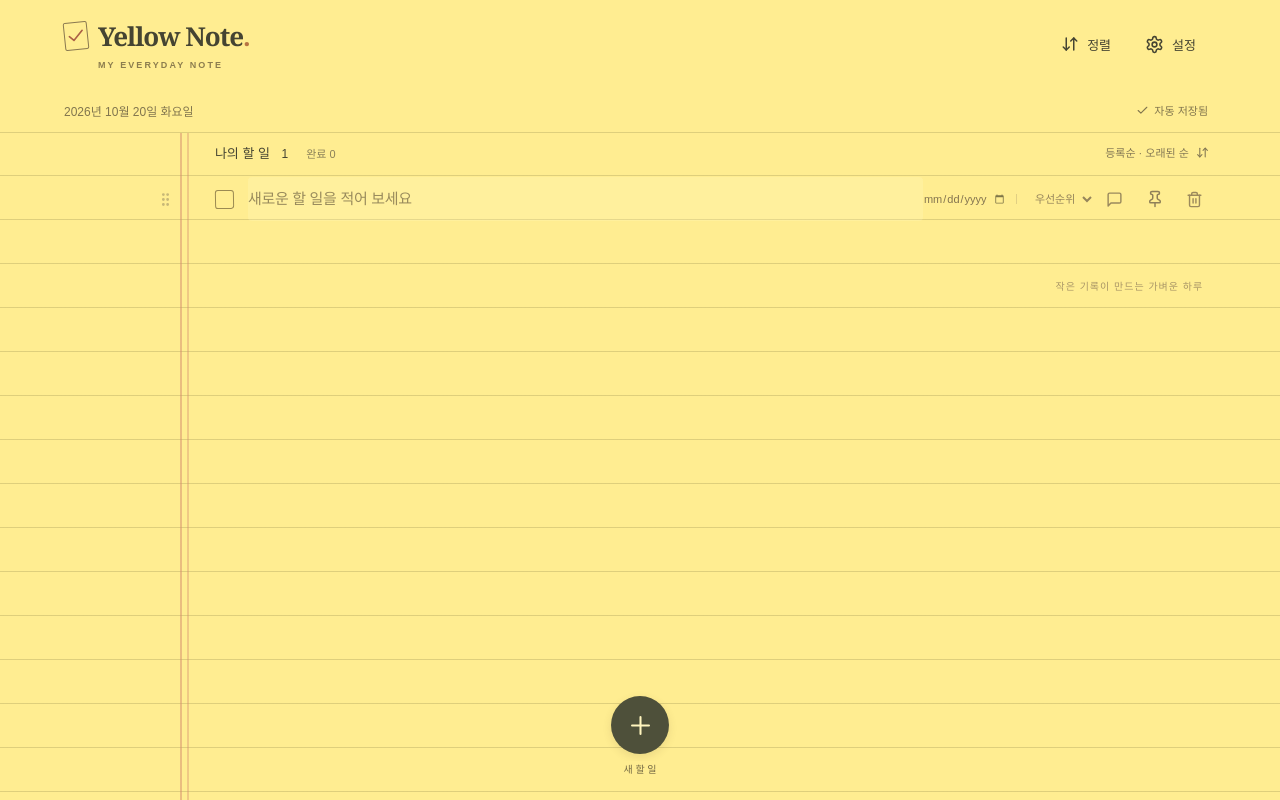
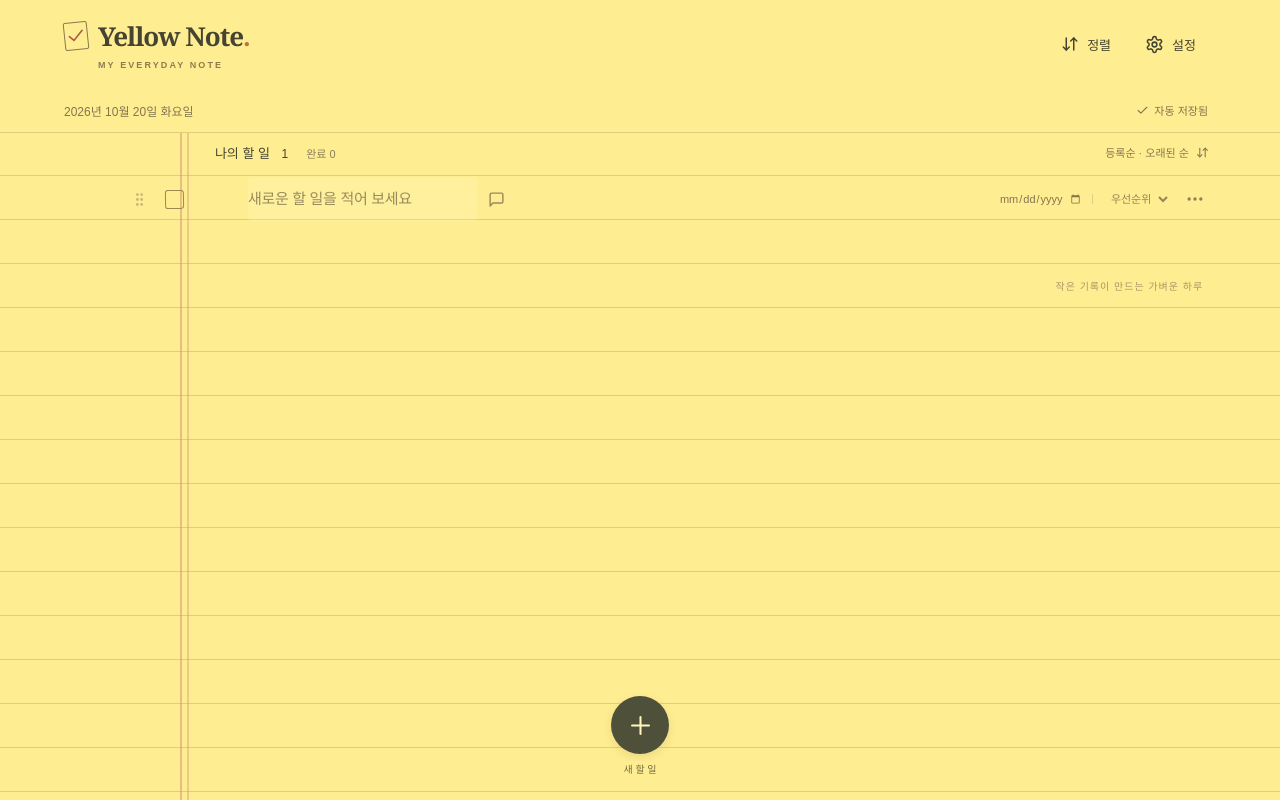
Before and after one commit to hgh-dev/yellownote, a React (Vite) app: page / in a window 1280 px wide. Both pictures are taken after a click on the button "새 할 일 추가". Built offline with nearby package versions, Linux system fonts and the light colour scheme.

Commit message:
Refine task controls, memo alignment, and desktop Enter shortcut

```diff
--- a/src/App.tsx
+++ b/src/App.tsx
@@ -133,6 +133,29 @@ export default function App() {
     setFocusId(task.id);
     addTask(task);
   }
+  useEffect(() => {
+    const onEnter = (event: KeyboardEvent) => {
+      if (
+        event.key !== "Enter" ||
+        event.isComposing ||
+        !window.matchMedia("(pointer: fine)").matches ||
+        event.altKey ||
+        event.ctrlKey ||
+        event.metaKey ||
+        event.shiftKey
+      ) return;
+      const target = event.target;
+      if (
+        target instanceof HTMLElement &&
+        (target.isContentEditable ||
+          target.closest("input, textarea, select, button, a, [role='button'], [role='dialog']"))
+      ) return;
+      event.preventDefault();
+      add();
+    };
+    document.addEventListener("keydown", onEnter);
+    return () => document.removeEventListener("keydown", onEnter);
+  });
   async function update() {
     setUpdating(true);
     try {
--- a/src/components/TaskRow.tsx
+++ b/src/components/TaskRow.tsx
@@ -1,4 +1,4 @@
-import { useLayoutEffect, useRef, useState, type CSSProperties } from "react";
+import { useEffect, useLayoutEffect, useRef, useState, type CSSProperties } from "react";
 import {
   GripVertical,
   Pin,
@@ -6,6 +6,7 @@ import {
   MessageSquare,
   ChevronUp,
   Check,
+  MoreHorizontal,
 } from "lucide-react";
 import { useSortable } from "@dnd-kit/sortable";
 import { CSS } from "@dnd-kit/utilities";
@@ -30,8 +31,25 @@ export function TaskRow({
   onDelete: () => void;
 }) {
   const [memoOpen, setMemoOpen] = useState(false);
+  const [menuOpen, setMenuOpen] = useState(false);
   const title = useRef<HTMLInputElement>(null),
-    memo = useRef<HTMLTextAreaElement>(null);
+    memo = useRef<HTMLTextAreaElement>(null),
+    menu = useRef<HTMLDivElement>(null);
+  useEffect(() => {
+    if (!menuOpen) return;
+    const close = (event: PointerEvent) => {
+      if (!menu.current?.contains(event.target as Node)) setMenuOpen(false);
+    };
+    const escape = (event: KeyboardEvent) => {
+      if (event.key === "Escape") setMenuOpen(false);
+    };
+    document.addEventListener("pointerdown", close);
+    document.addEventListener("keydown", escape);
+    return () => {
+      document.removeEventListener("pointerdown", close);
+      document.removeEventListener("keydown", escape);
+    };
+  }, [menuOpen]);
   const {
     attributes,
     listeners,
@@ -98,6 +116,10 @@ export function TaskRow({
           />
           <span>{task.completed && <Check size={16} strokeWidth={2.2} />}</span>
         </label>
+        <div className="task-title-group">
+        <span className="task-title-measure" aria-hidden="true">
+          {task.title || "새로운 할 일을 적어 보세요"}
+        </span>
         <input
           ref={title}
           type="text"
@@ -126,6 +148,17 @@ export function TaskRow({
             );
           }}
         />
+        <button
+          className={`icon-button memo-toggle ${task.memo ? "has-memo" : ""}`}
+          aria-label={memoOpen ? "접기" : task.memo ? "메모" : "메모 추가"}
+          title={memoOpen ? "메모 접기" : "메모 열기"}
+          aria-expanded={memoOpen}
+          aria-controls={`memo-${task.id}`}
+          onClick={() => setMemoOpen(!memoOpen)}
+        >
+          {memoOpen ? <ChevronUp size={17} /> : <MessageSquare size={17} />}
+        </button>
+        </div>
         <div className="task-details">
           <label className="date-control">
             <span className="sr-only">기한</span>
@@ -176,32 +209,40 @@ export function TaskRow({
             <option value="low">하</option>
           </select>
         </div>
-        <div className="row-actions">
+        <div className="row-actions" ref={menu}>
           <button
-            className={`icon-button memo-toggle ${task.memo ? "has-memo" : ""}`}
-            aria-label={memoOpen ? "접기" : task.memo ? "메모" : "메모 추가"}
-            title={memoOpen ? "메모 접기" : "메모 열기"}
-            aria-expanded={memoOpen}
-            aria-controls={`memo-${task.id}`}
-            onClick={() => setMemoOpen(!memoOpen)}
+            className="icon-button more-toggle"
+            aria-label={`${label} 더보기`}
+            aria-expanded={menuOpen}
+            aria-controls={`actions-${task.id}`}
+            onClick={() => setMenuOpen(!menuOpen)}
           >
-            {memoOpen ? <ChevronUp size={17} /> : <MessageSquare size={17} />}
+            <MoreHorizontal size={20} />
+          </button>
+          {menuOpen && <div className="row-menu" id={`actions-${task.id}`}>
+          <button
+            className={`menu-action pin ${task.pinned ? "active" : ""}`}
+            aria-label={`${label} ${task.pinned ? "고정 해제" : "상단 고정"}`}
+            onClick={() => {
+              updateTask(task.id, { pinned: !task.pinned }, true);
+              setMenuOpen(false);
+            }}
+          >
+            <Pin size={17} fill={task.pinned ? "currentColor" : "none"} />
+            {task.pinned ? "고정 해제" : "상단 고정"}
           </button>
           <button
-            className={`icon-button pin ${task.pinned ? "active" : ""}`}
-            aria-label={`${label} ${task.pinned ? "고정 해제" : "상단 고정"}`}
-            aria-pressed={task.pinned}
-            onClick={() => updateTask(task.id, { pinned: !task.pinned }, true)}
-          >
-            <Pin size={18} fill={task.pinned ? "currentColor" : "none"} />
-          </button>
-          <button
-            className="icon-button delete"
+            className="menu-action delete"
             aria-label={`${label} 삭제`}
-            onClick={onDelete}
+            onClick={() => {
+              setMenuOpen(false);
+              onDelete();
+            }}
           >
             <Trash2 size={17} />
+            삭제
           </button>
+          </div>}
         </div>
       </div>
       {memoOpen && (
--- a/src/styles.css
+++ b/src/styles.css
@@ -238,6 +238,7 @@ select {
   align-items: center;
   position: relative;
   min-height: 44px;
+  padding-left: 33px;
 }
 .icon-button {
   width: 40px;
@@ -251,7 +252,7 @@ select {
 }
 .drag-handle {
   position: absolute;
-  left: -64px;
+  left: -90px;
   top: 0;
   width: 30px;
   color: #9b8d63;
@@ -270,6 +271,8 @@ select {
   position: relative;
   flex-shrink: 0;
   cursor: pointer;
+  position: absolute;
+  left: -50px;
 }
 .task-checkbox input {
   position: absolute;
@@ -295,17 +298,36 @@ select {
   outline: 2px solid #81713b;
   outline-offset: 4px;
 }
+.task-title-group {
+  display: grid;
+  grid-template-columns: minmax(0, max-content) 40px;
+  align-items: center;
+  flex: 0 1 auto;
+  min-width: 0;
+}
+.task-title-measure,
+.task-title {
+  grid-column: 1;
+  grid-row: 1;
+  font-size: 17px;
+  letter-spacing: -0.3px;
+  white-space: pre;
+  padding-right: 8px;
+}
+.task-title-measure {
+  visibility: hidden;
+  overflow: hidden;
+  max-width: 100%;
+}
 .task-title {
   display: block;
-  flex: 1;
   min-width: 0;
+  width: 100%;
   height: 44px;
   border: 0;
   background: transparent;
   padding: 0 8px 0 0;
   line-height: 44px;
-  font-size: 17px;
-  letter-spacing: -0.3px;
   border-radius: 0;
 }
 .task-title::placeholder {
@@ -319,6 +341,35 @@ select {
 .row-actions {
   display: flex;
   flex-shrink: 0;
+  position: relative;
+  margin-left: 4px;
+}
+.row-menu {
+  position: absolute;
+  top: 40px;
+  right: 0;
+  z-index: 5;
+  min-width: 132px;
+  padding: 4px;
+  background: #fff8d5;
+  border: 1px solid #cbbb83;
+  border-radius: 7px;
+  box-shadow: 0 5px 16px #5a4c2426;
+}
+.menu-action {
+  display: flex;
+  align-items: center;
+  gap: 10px;
+  width: 100%;
+  height: 38px;
+  padding: 0 9px;
+  text-align: left;
+  white-space: nowrap;
+  border-radius: 4px;
+  font-size: 13px;
+}
+.menu-action:hover {
+  background: #e5d49b66;
 }
 .pin.active {
   color: #9e703c;
@@ -349,6 +400,7 @@ select {
   gap: 0 9px;
   color: #938157;
   font-size: 11px;
+  margin-left: auto;
 }
 .date-control {
   display: flex;
@@ -412,12 +464,14 @@ select {
 }
 .memo-toggle {
   color: #9a895d;
+  grid-column: 2;
+  grid-row: 1;
 }
 .memo-toggle.has-memo {
   color: #766c46;
 }
 .memo-area {
-  padding-left: 33px;
+  padding-left: 66px;
 }
 .memo-area textarea {
   width: 100%;
@@ -731,9 +785,11 @@ textarea {
     min-width: 0;
     padding-left: 33px;
     flex-wrap: wrap;
+    margin-left: 0;
   }
   .row-actions {
     order: 3;
+    margin-left: auto;
   }
 }
 @media (max-width: 700px) {
@@ -782,6 +838,15 @@ textarea {
     font-size: 16px;
     padding-right: 0;
   }
+  .task-title-measure {
+    font-size: 16px;
+  }
+  .task-main {
+    padding-left: 29px;
+  }
+  .task-title-group {
+    grid-template-columns: minmax(0, max-content) 34px;
+  }
   .task-title::placeholder {
     font-size: 13px;
   }
@@ -792,8 +857,11 @@ textarea {
     width: 34px;
   }
   .drag-handle {
-    left: -43px;
+    left: -53px;
     width: 26px;
+  }
+  .task-checkbox {
+    left: -31px;
   }
   .task-details {
     padding-left: 29px;
@@ -815,7 +883,7 @@ textarea {
     margin: 0;
   }
   .memo-area {
-    padding-left: 29px;
+    padding-left: 58px;
   }
   .memo-area textarea {
     font-size: 12px;
@@ -881,8 +949,3 @@ textarea {
     scroll-behavior: auto !important;
   }
 }
-/* Keep memo writing baselines just above the paper rules. */
-.memo-area textarea {
-  position: relative;
-  top: 8px;
-}
```
Also changed, not shown: 1 other file (tests, documents, lock files or other folders).
